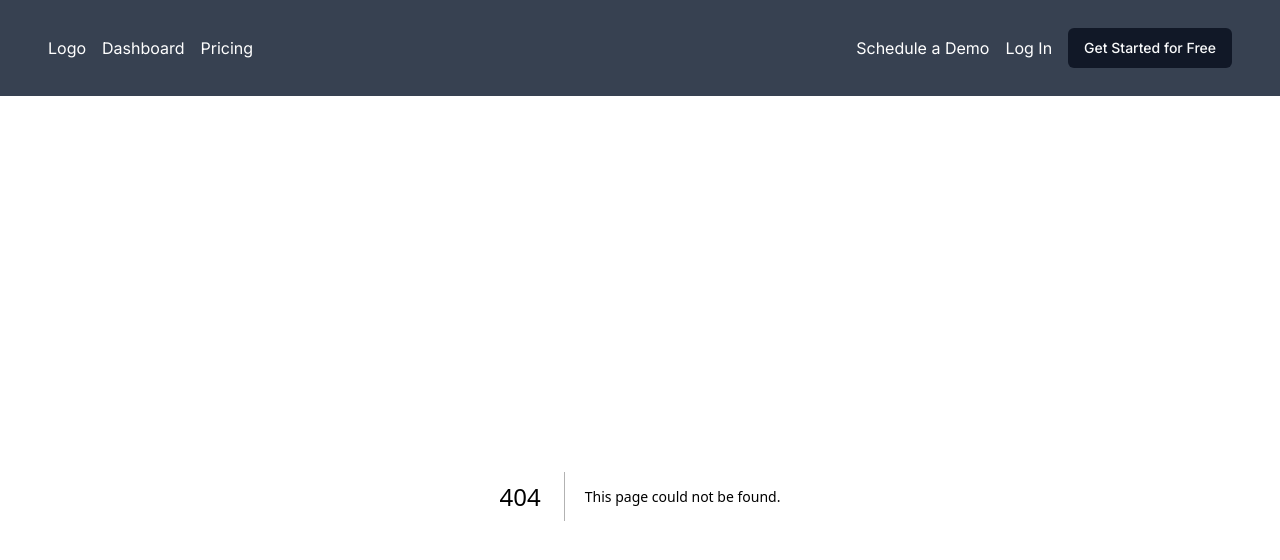
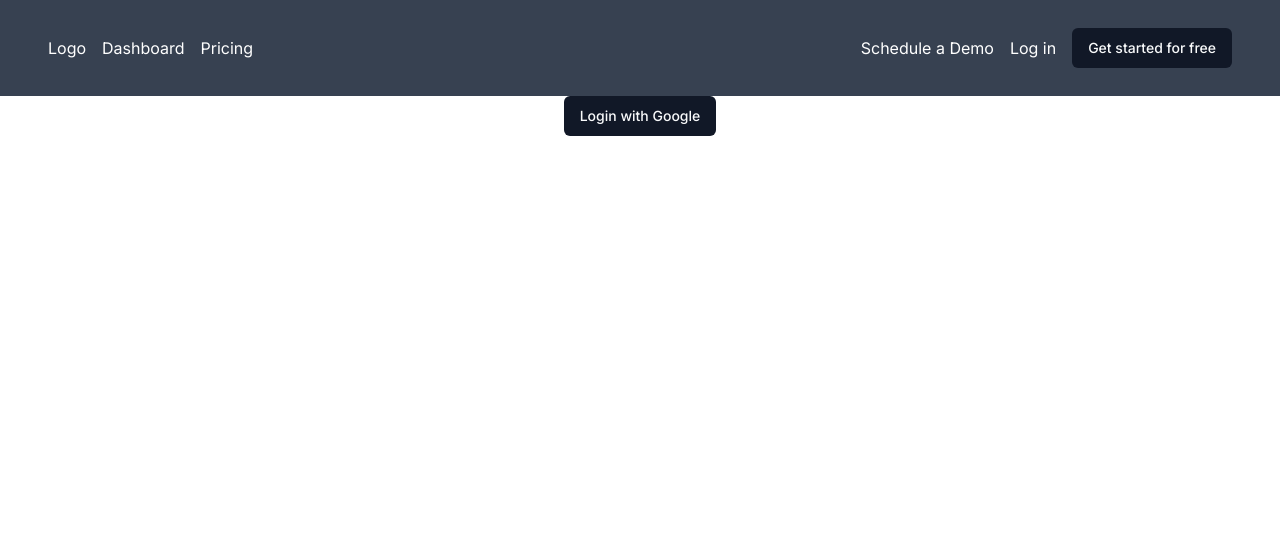
Before and after one commit to sandelit/podnexus-web, a Next.js app: page /login in a window 1280 px wide. Before the commit this address had no page. Shown: the top 560 px of the page. Built offline with nearby package versions, Linux system fonts and the light colour scheme.

Commit message:
add login page

```diff
--- /dev/null
+++ b/src/app/login/page.tsx
@@ -0,0 +1,9 @@
+import LoginButton from "@/components/LoginButton";
+
+export default function Login() {
+  return (
+    <div>
+      <LoginButton />
+    </div>
+  );
+}
--- a/src/components/Navbar.tsx
+++ b/src/components/Navbar.tsx
@@ -1,8 +1,7 @@
-import { Button } from "@/components/ui/button"
+import { Button } from "@/components/ui/button";
 
 export default function Navbar() {
   return (
-
     <header className="flex w-screen items-center justify-between h-24 text-white bg-gray-700">
       <div className="flex gap-4 ml-12">
         <h2>
@@ -20,13 +19,12 @@ export default function Navbar() {
           Schedule a Demo
         </h2>
         <h2>
-        Log In
+          <a href="/login">Log in</a>
         </h2>
         <Button>
-        Get Started for Free
+          <a href="/register">Get started for free</a>
         </Button>
       </div>
     </header>
-  )
-
+  );
 }
```
Lines whose indentation alone changed are shown as unchanged.
